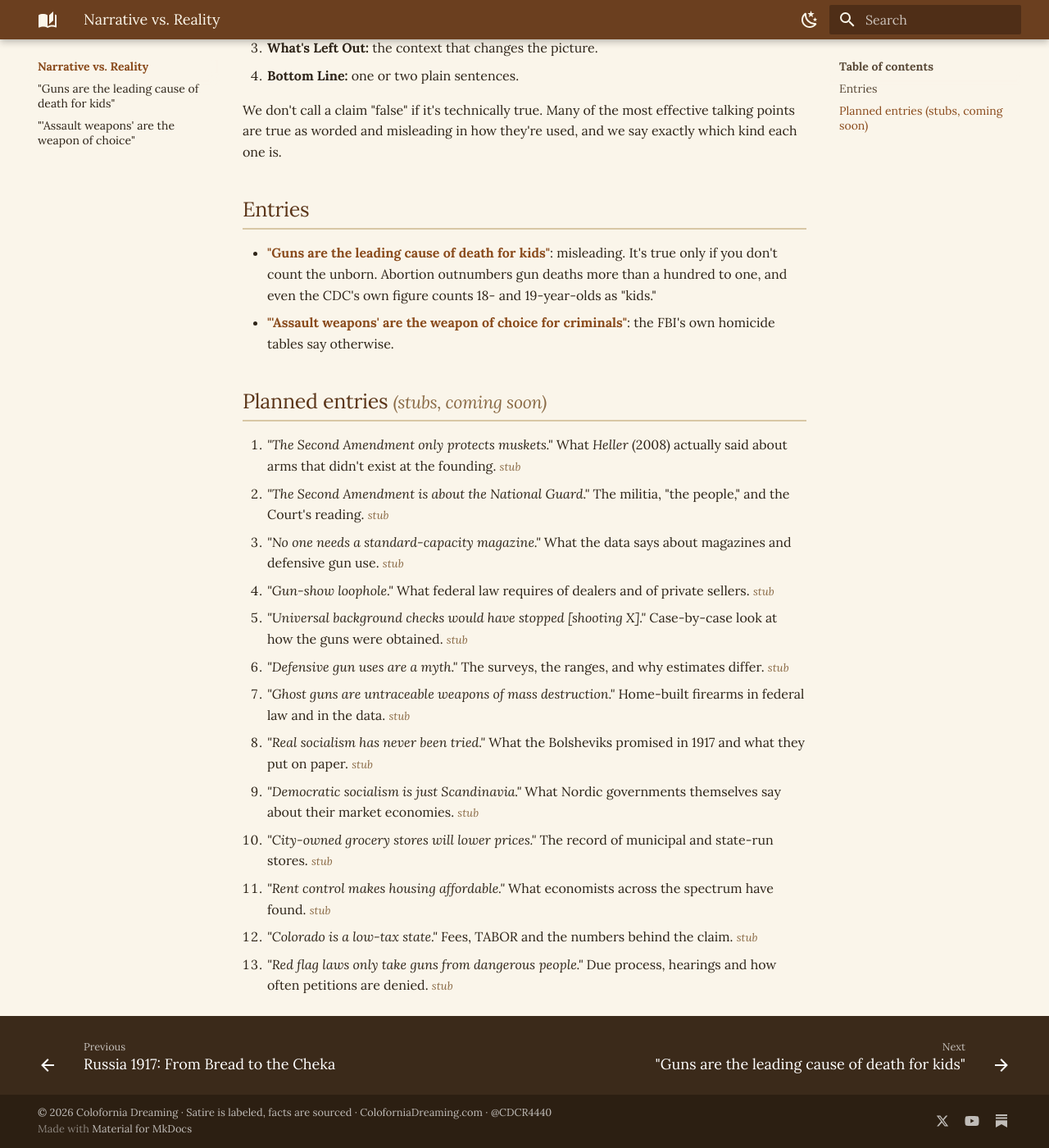
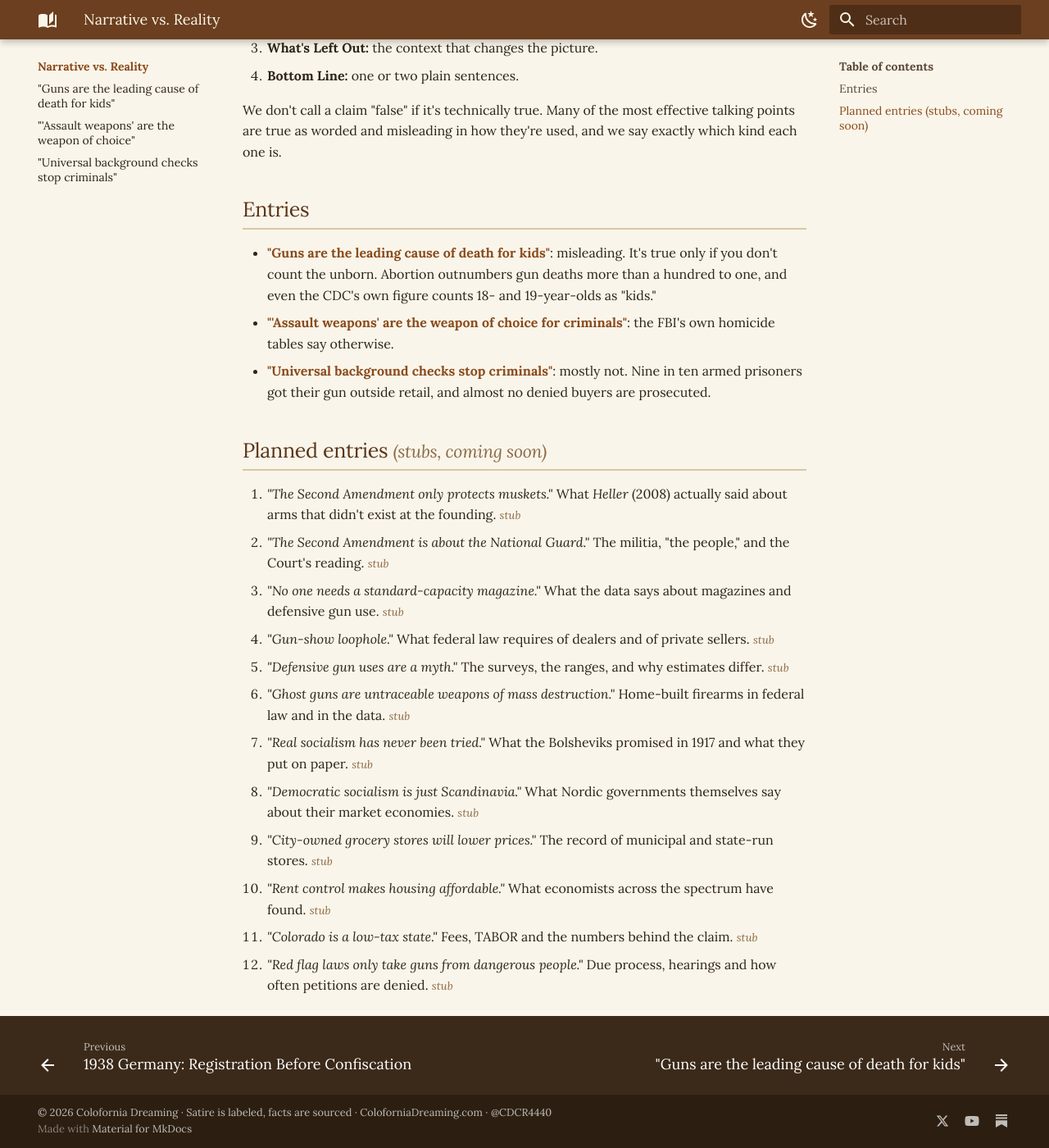
Before and after one commit to CDCR4440/ColoforniaDreaming-info, an MkDocs documentation site: the page built from docs/narrative-vs-reality/index.md, in a window 1280 px wide and 1400 px high, scrolled down 290 px. Shown: the whole window at 82% size. Built offline with MkDocs 1.6.1 and Material for MkDocs 9.7.7, drawn with Linux system fonts in a browser that asks for light colours.

Commit message:
Add History (1938 Germany) + Narrative (universal background checks) (#12)
List both in the section indexes and the explicit MkDocs nav. Remove the Narrative stub about background checks stopping a specific shooting and renumber the remaining stubs.

Co-authored-by: Cursor Agent <cursoragent@cursor.com>
Co-authored-by: CDCR4440 <CDCR4440@users.noreply.github.com>

```diff
--- a/docs/narrative-vs-reality/index.md
+++ b/docs/narrative-vs-reality/index.md
@@ -18,6 +18,7 @@ We don't call a claim "false" if it's technically true. Many of the most effecti
 
 - **["Guns are the leading cause of death for kids"](guns-leading-cause-of-death-kids.md)**: misleading. It's true only if you don't count the unborn. Abortion outnumbers gun deaths more than a hundred to one, and even the CDC's own figure counts 18- and 19-year-olds as "kids."
 - **["'Assault weapons' are the weapon of choice for criminals"](assault-weapons-weapon-of-choice.md)**: the FBI's own homicide tables say otherwise.
+- **["Universal background checks stop criminals"](universal-background-checks-stop-criminals.md)**: mostly not. Nine in ten armed prisoners got their gun outside retail, and almost no denied buyers are prosecuted.
 
 ## Planned entries <span class="stub">(stubs, coming soon)</span>
 
@@ -25,12 +26,11 @@ We don't call a claim "false" if it's technically true. Many of the most effecti
 2. *"The Second Amendment is about the National Guard."* The militia, "the people," and the Court's reading. <span class="stub">stub</span>
 3. *"No one needs a standard-capacity magazine."* What the data says about magazines and defensive gun use. <span class="stub">stub</span>
 4. *"Gun-show loophole."* What federal law requires of dealers and of private sellers. <span class="stub">stub</span>
-5. *"Universal background checks would have stopped [shooting X]."* Case-by-case look at how the guns were obtained. <span class="stub">stub</span>
-6. *"Defensive gun uses are a myth."* The surveys, the ranges, and why estimates differ. <span class="stub">stub</span>
-7. *"Ghost guns are untraceable weapons of mass destruction."* Home-built firearms in federal law and in the data. <span class="stub">stub</span>
-8. *"Real socialism has never been tried."* What the Bolsheviks promised in 1917 and what they put on paper. <span class="stub">stub</span>
-9. *"Democratic socialism is just Scandinavia."* What Nordic governments themselves say about their market economies. <span class="stub">stub</span>
-10. *"City-owned grocery stores will lower prices."* The record of municipal and state-run stores. <span class="stub">stub</span>
-11. *"Rent control makes housing affordable."* What economists across the spectrum have found. <span class="stub">stub</span>
-12. *"Colorado is a low-tax state."* Fees, TABOR and the numbers behind the claim. <span class="stub">stub</span>
-13. *"Red flag laws only take guns from dangerous people."* Due process, hearings and how often petitions are denied. <span class="stub">stub</span>
+5. *"Defensive gun uses are a myth."* The surveys, the ranges, and why estimates differ. <span class="stub">stub</span>
+6. *"Ghost guns are untraceable weapons of mass destruction."* Home-built firearms in federal law and in the data. <span class="stub">stub</span>
+7. *"Real socialism has never been tried."* What the Bolsheviks promised in 1917 and what they put on paper. <span class="stub">stub</span>
+8. *"Democratic socialism is just Scandinavia."* What Nordic governments themselves say about their market economies. <span class="stub">stub</span>
+9. *"City-owned grocery stores will lower prices."* The record of municipal and state-run stores. <span class="stub">stub</span>
+10. *"Rent control makes housing affordable."* What economists across the spectrum have found. <span class="stub">stub</span>
+11. *"Colorado is a low-tax state."* Fees, TABOR and the numbers behind the claim. <span class="stub">stub</span>
+12. *"Red flag laws only take guns from dangerous people."* Due process, hearings and how often petitions are denied. <span class="stub">stub</span>
--- a/mkdocs.yml
+++ b/mkdocs.yml
@@ -117,10 +117,12 @@ nav:
   - History:
       - history/index.md
       - "Russia 1917: From Bread to the Cheka": history/russia-1917-bread-to-cheka.md
+      - "1938 Germany: Registration Before Confiscation": history/1938-germany-registration-before-confiscation.md
   - Narrative vs. Reality:
       - narrative-vs-reality/index.md
       - "\"Guns are the leading cause of death for kids\"": narrative-vs-reality/guns-leading-cause-of-death-kids.md
       - "\"'Assault weapons' are the weapon of choice\"": narrative-vs-reality/assault-weapons-weapon-of-choice.md
+      - "\"Universal background checks stop criminals\"": narrative-vs-reality/universal-background-checks-stop-criminals.md
   - Myths & Legends:
       - myths-legends/index.md
       - Lock the Jackalope: myths-legends/lock-the-jackalope.md
```
Also changed, not shown: docs/history/1938-germany-registration-before-confiscation.md (added, +79 -0 lines), docs/history/index.md (+1 -0 lines), docs/narrative-vs-reality/universal-background-checks-stop-criminals.md (added, +73 -0 lines).
